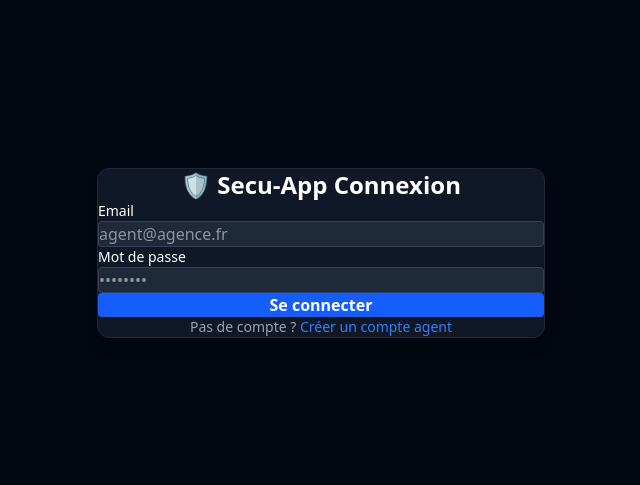
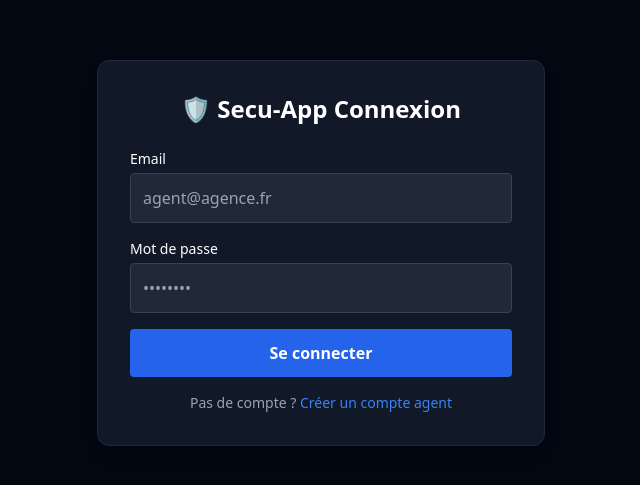
Before and after one commit to rhema-app-ui/secu-app, a Next.js app: page /login in a window 1280 px wide. Shown: the part 147-632 px from the top of the page, without its empty margins (319-959 px from the left). Built offline with nearby package versions, Linux system fonts and the light colour scheme; no server answers.

Commit message:
🔧 Fix globals.css/layout.tsx: separate CSS from TS correctly

```diff
--- a/app/globals.css
+++ b/app/globals.css
@@ -1,44 +1,15 @@
-@import "tailwindcss";
+@tailwind base;
+@tailwind components;
+@tailwind utilities;
 
 :root {
   --background: #0a0a0a;
   --foreground: #ededed;
 }
 
-@media (prefers-color-scheme: light) {
-  :root {
-    --background: #ffffff;
-    --foreground: #171717;
-  }
-}
-
 body {
   background: var(--background);
   color: var(--foreground);
-  font-family: ui-sans-serif, system-ui, -apple-system, BlinkMacSystemFont, "Segoe UI", Roboto, "Helvetica Neue", Arial, sans-serif;
+  font-family: system-ui, -apple-system, BlinkMacSystemFont, "Segoe UI", Roboto, sans-serif;
   -webkit-font-smoothing: antialiased;
-  -moz-osx-font-smoothing: grayscale;
 }
-
-/* ✅ Reset minimal */
-* {
-  box-sizing: border-box;
-  margin: 0;
-  padding: 0;
-}
-
-/* ✅ Scrollbar personnalisée (optionnel) */
-::-webkit-scrollbar {
-  width: 8px;
-  height: 8px;
-}
-::-webkit-scrollbar-track {
-  background: #1f2937;
-}
-::-webkit-scrollbar-thumb {
-  background: #4b5563;
-  border-radius: 4px;
-}
-::-webkit-scrollbar-thumb:hover {
-  background: #6b7280;
-}
--- a/package.json
+++ b/package.json
@@ -24,9 +24,11 @@
     "@types/node": "^20",
     "@types/react": "^19",
     "@types/react-dom": "^19",
+    "autoprefixer": "^10.5.0",
     "eslint": "^9",
     "eslint-config-next": "16.2.3",
-    "tailwindcss": "^4",
+    "postcss": "^8.5.10",
+    "tailwindcss": "^3.4.17",
     "typescript": "^5"
   }
 }
--- /dev/null
+++ b/postcss.config.js
@@ -0,0 +1,8 @@
+/** @type {import('postcss-load-config').Config} */
+const config = {
+  plugins: {
+    tailwindcss: {},
+    autoprefixer: {},
+  },
+};
+export default config;
--- /dev/null
+++ b/tailwind.config.js
@@ -0,0 +1,9 @@
+/** @type {import('tailwindcss').Config} */
+module.exports = {
+  content: [
+    './app/**/*.{js,ts,jsx,tsx,mdx}',
+    './components/**/*.{js,ts,jsx,tsx,mdx}',
+  ],
+  theme: { extend: {} },
+  plugins: [],
+};
```
Also changed, not shown: app/layout.tsx (+5 -5 lines), 1 other file (tests, documents, lock files or other folders).
